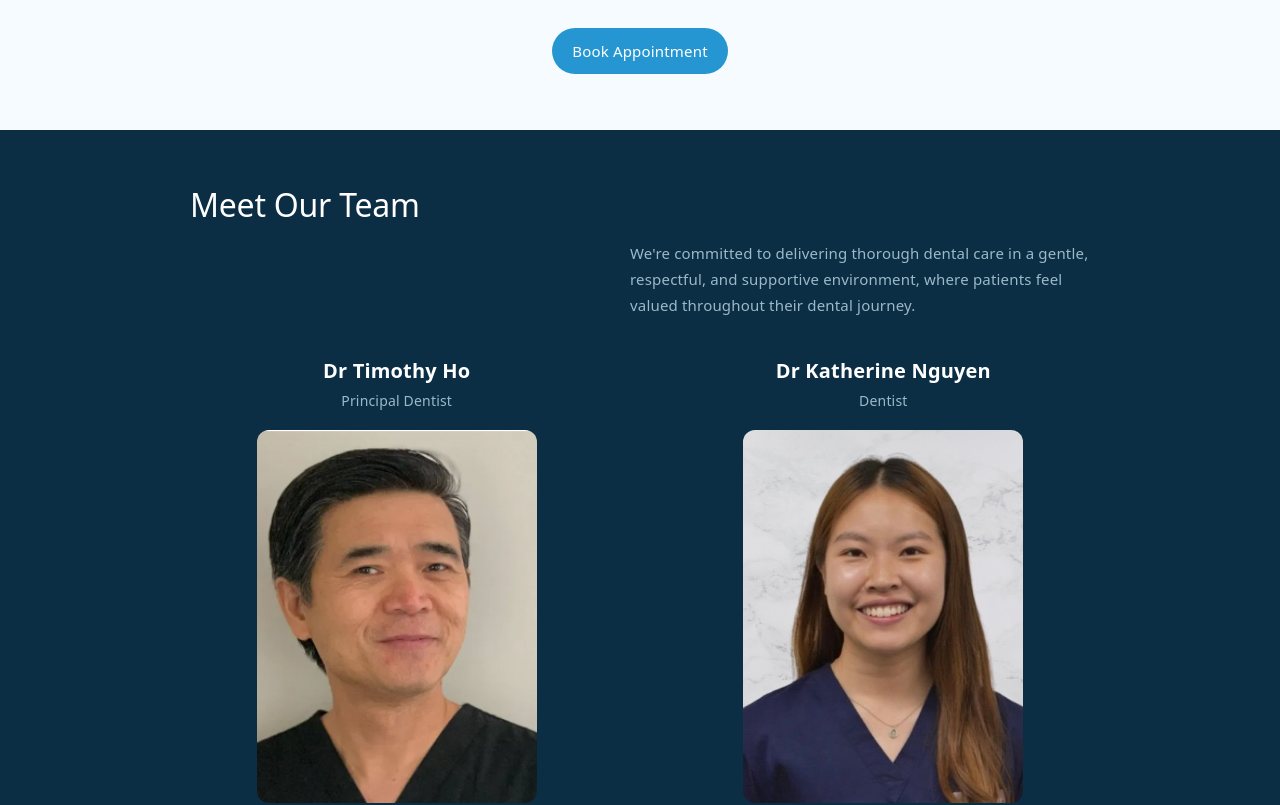
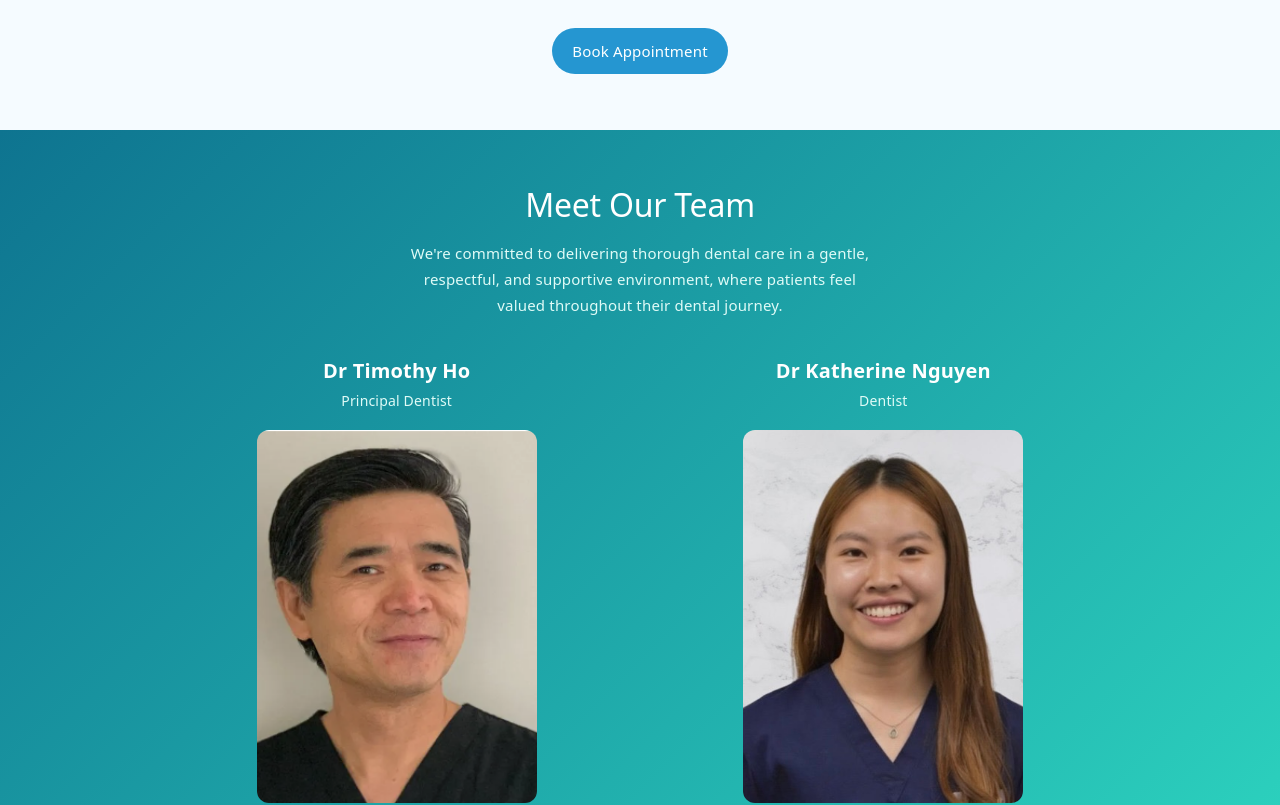
Before and after one commit to katnguyen2301-ops/Deepwater-website, a React (Vite) app: page / in a window 1280 px wide. Shown: the part 900-1705 px from the top of the page. Built offline with nearby package versions, Linux system fonts and the light colour scheme.

Commit message:
Center Meet Our Team header/text and switch section theme to aquamarine gradient

```diff
--- a/src/index.css
+++ b/src/index.css
@@ -947,14 +947,14 @@ body {
 
 .team-carousel {
   padding: 56px 24px;
-  background: #0b2e45;
+  background: linear-gradient(135deg, #0e7490, #2dd4bf);
   color: #eaf6ff;
 }
 
 .team-carousel-header {
   max-width: 900px;
   margin: 0 auto 40px;
-  text-align: left;
+  text-align: center;
 }
 
 .team-carousel-header h2 {
@@ -965,8 +965,8 @@ body {
 
 .team-carousel-header p {
   max-width: 460px;
-  margin-left: auto;
-  color: #9db9c9;
+  margin: 0 auto;
+  color: #e0fbf7;
   font-size: 15px;
 }
 
@@ -996,7 +996,7 @@ body {
 .team-tile-title {
   margin: 0;
   font-size: 14px;
-  color: #9db9c9;
+  color: #e0fbf7;
 }
 
 .team-tile-photo {
```
